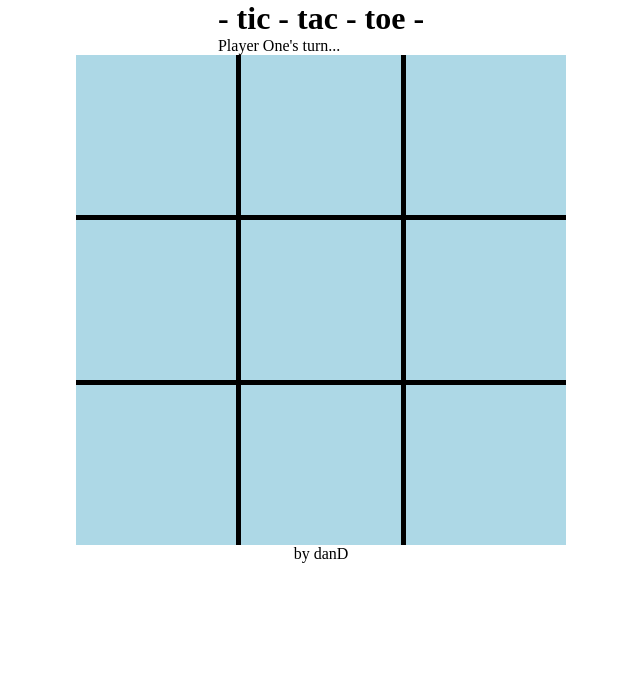
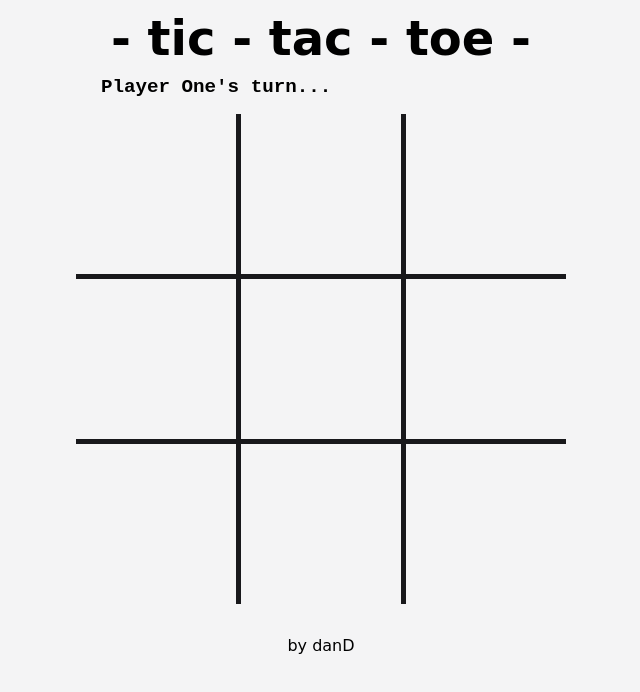
Before and after one commit to dZyad/tic-tac-toe, a plain HTML site: page index.html in a window 1280 px wide. Shown: the whole page, without its empty margins (319-959 px from the left). Drawn offline with Linux system fonts and the light colour scheme; a web font is replaced by a local one.

Commit message:
Improve aesthetics

```diff
--- a/index.html
+++ b/index.html
@@ -10,8 +10,8 @@
 <body>
     <header>
         <div id="title"><h1>- tic - tac - toe -</h1></div>
-        <div id="result"></div>
-        <div id="turn"></div>
+        <div id="result" class="info"></div>
+        <div id="turn" class="info"></div>
     </header>
     <main>
         <div id="board">
@@ -27,6 +27,6 @@
         </div>
     </main>
     <div id="restart"></div>
-    <footer>by danD</footer>
+    <footer>by <a href="https://github.com/dZyad">danD</a></footer>
 </body>
 </html>
--- a/style.css
+++ b/style.css
@@ -1,26 +1,49 @@
+@import url('https://fonts.googleapis.com/css2?family=Gluten:wght@100..900&display=swap');
+
+:root {
+    --pink-50: #fce7f3;
+    --zinc-100: #f4f4f5;
+    --zinc-900: #18181b;
+}
+
 * {
     margin: 0;
     padding: 0;
 }
 
 body {
+    background-color: var(--zinc-100);
     display: flex;
     flex-direction: column;
-    justify-content: center;
     align-items: center;
+    font-family: "Gluten", cursive;
+    gap: 1rem;
+    min-height: 100vh;
+}
+
+header h1 {
+    font-size: 3rem;
+    text-align: center;
+    padding: 10px;
+}
+
+.info {
+    font-family: 'Courier New', Courier, monospace;
+    font-size: 1.2rem;
+    font-weight: 900;
 }
 
 #board {
     display: grid;
     grid-template: 1fr 1fr 1fr / 1fr 1fr 1fr;
     gap: 5px;
-    background-color: black;
+    background-color: var(--zinc-900);
 }
 
 .cell {
     width: 20dvh;
     height: 20dvh;
-    background-color: lightblue;
+    background-color: var(--zinc-100);
     font-size: 20dvh;
     text-align: center;
     vertical-align: middle;
@@ -28,5 +51,17 @@ body {
 }
 
 .cell:hover {
-    background-color: red;
+    background-color: var(--pink-50);
 }
+
+#restartButton {
+    font-size: 2rem;
+    font-family: "Gluten";
+    padding: 10px;
+    border-radius: 20px;
+}
+
+a {
+    text-decoration: none;
+    color: inherit;
+}
```
